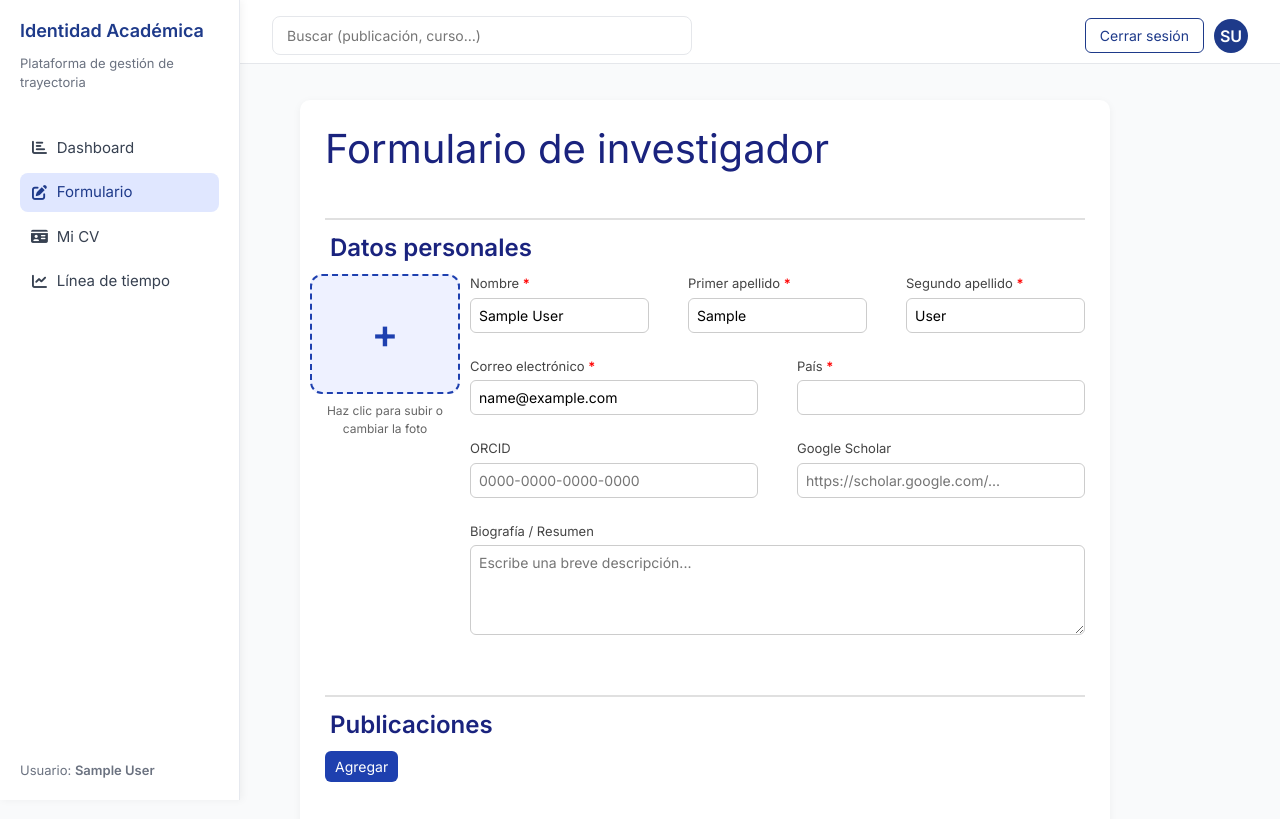
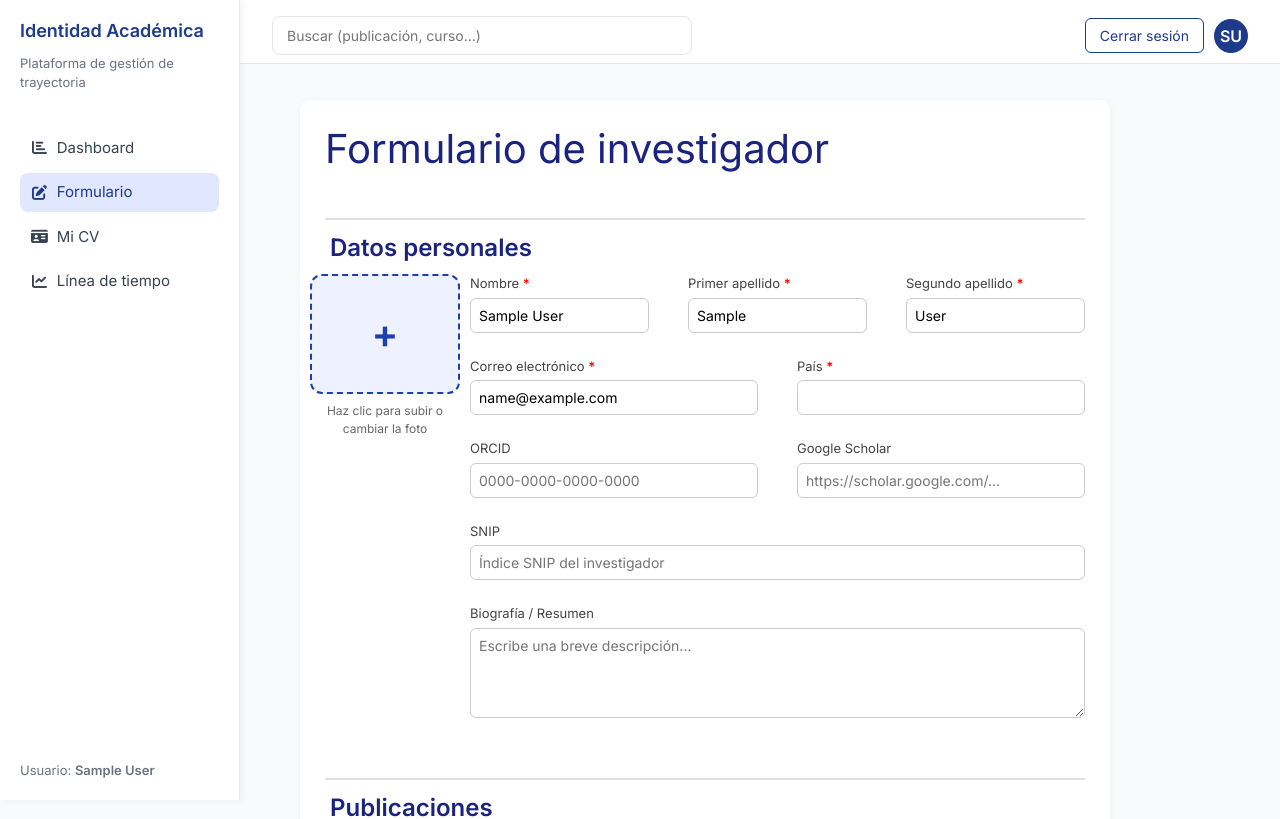
Before and after one commit to jesusrcc/proyecto-de-residencias, an Angular app in the folder frontend/: page /formulario in a window 1280 px wide. Shown: the top 819 px of the page. Built offline with nearby package versions, Linux system fonts and the light colour scheme; sample sign-in values are in the browser's storage.

Commit message:
add snip && google scholar

```diff
--- a/frontend/src/app/pages/cv-public/cv-public.component.html
+++ b/frontend/src/app/pages/cv-public/cv-public.component.html
@@ -20,6 +20,15 @@
       </p>
       <p>ORCID: {{ user.orcid || '—' }}</p>
       <p>{{ user.email }}</p>
+      <p *ngIf="user.googleScholar">
+        Google Scholar:
+        <a [href]="user.googleScholar" target="_blank">
+          {{ user.googleScholar }}
+        </a>
+      </p>
+      <p *ngIf="user.snip">
+        SNIP: {{ user.snip }}
+      </p>
     </div>
   </div>
 
--- a/frontend/src/app/pages/cv/cv.component.html
+++ b/frontend/src/app/pages/cv/cv.component.html
@@ -14,6 +14,16 @@
       </p>
       <p>ORCID: {{ user.orcid || '—' }}</p>
       <p>{{ user.email }}</p>
+      <p *ngIf="user.googleScholar">
+        Google Scholar:
+        <a [href]="user.googleScholar" target="_blank">
+          {{ user.googleScholar }}
+        </a>
+      </p>
+
+      <p *ngIf="user.snip">
+        SNIP: {{ user.snip }}
+      </p>
     </div>
   </div>
 
--- a/frontend/src/app/pages/form/form.component.html
+++ b/frontend/src/app/pages/form/form.component.html
@@ -143,7 +143,17 @@
               />
             </div>
           </div>
-
+          <div class="row">
+            <div class="field">
+              <label>SNIP</label>
+              <input
+                [(ngModel)]="user.snip"
+                name="snip"
+                placeholder="Índice SNIP del investigador"
+                type="text"
+              />
+            </div>
+          </div>
           <div class="field">
             <label>Biografía / Resumen</label>
             <textarea
--- a/frontend/src/app/pages/form/form.component.ts
+++ b/frontend/src/app/pages/form/form.component.ts
@@ -20,6 +20,7 @@ export class FormComponent implements OnInit {
     orcid: '',
     bio: '',
     googleScholar: '',
+    snip: '',
     publications: [],
     courses: [],
     milestones: [],
@@ -43,7 +44,8 @@ export class FormComponent implements OnInit {
         publications: parsed.publications ?? [],
         courses: parsed.courses ?? [],
         milestones: parsed.milestones ?? [],
-        gallery: parsed.gallery ?? []
+        gallery: parsed.gallery ?? [],
+        snip: parsed.snip ?? ''
       };
     }
   }
--- a/frontend/src/app/shared/interface.ts
+++ b/frontend/src/app/shared/interface.ts
@@ -42,6 +42,7 @@ export interface User {
   courses?: Course[];
   milestones?: Milestone[];
   token?: string;
+  snip?: string;
 }
 
 // ======================
```
